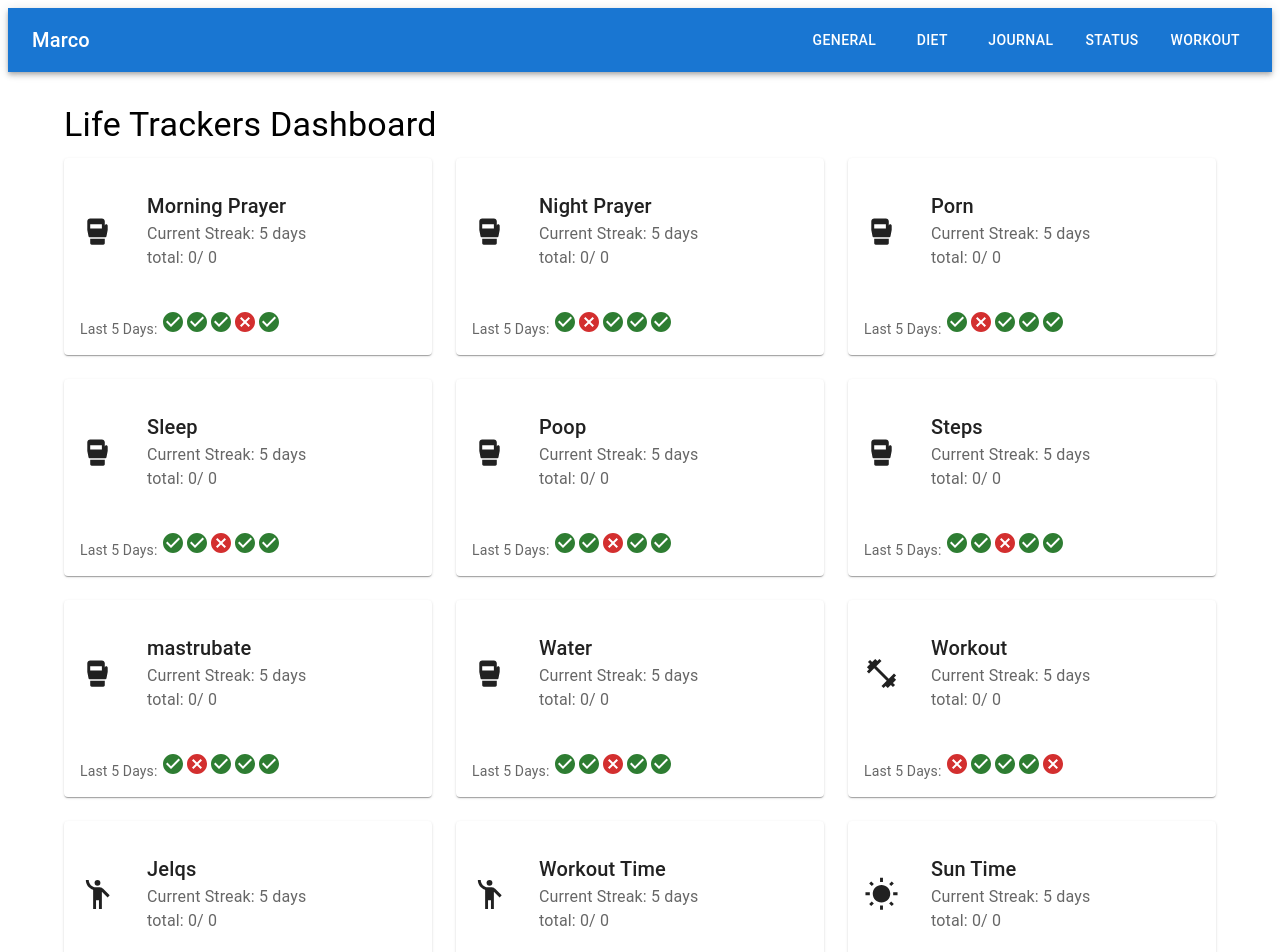
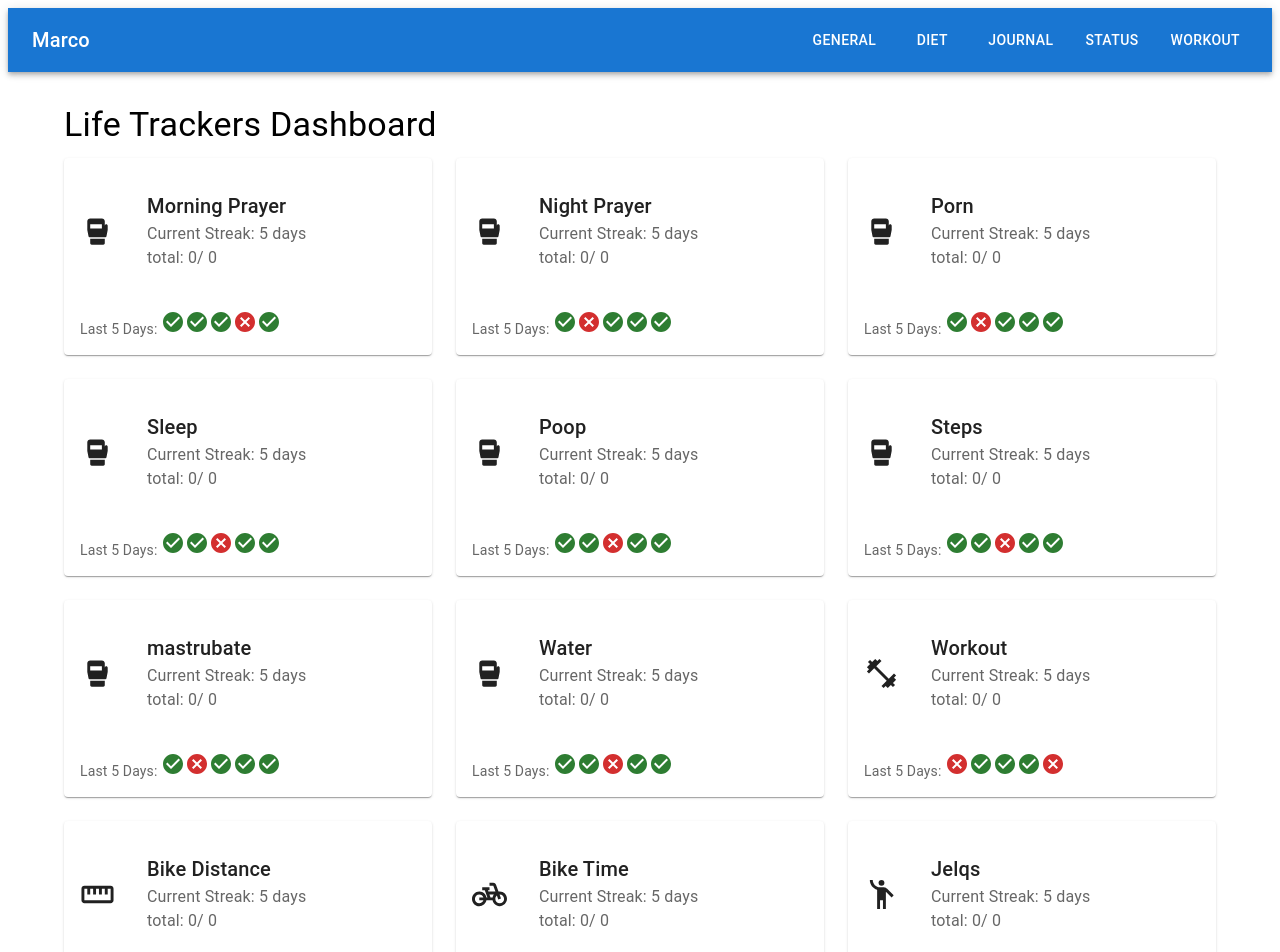
Before and after one commit to codebymarco/life-track-app, a React (Vite) app: page / in a window 1280 px wide. Shown: the top 952 px of the page. Built offline with nearby package versions, Linux system fonts and the light colour scheme.

Commit message:
added bike stuff

```diff
--- a/src/pages/Home.tsx
+++ b/src/pages/Home.tsx
@@ -17,6 +17,8 @@ import FitnessCenterIcon from "@mui/icons-material/FitnessCenter";
 import SportsMmaIcon from "@mui/icons-material/SportsMma"; // Proxy icon for prayer
 import CheckCircleIcon from "@mui/icons-material/CheckCircle";
 import CancelIcon from "@mui/icons-material/Cancel";
+import PedalBikeIcon from "@mui/icons-material/PedalBike";
+import StraightenIcon from "@mui/icons-material/Straighten";
 
 const Home: React.FC = () => {
   const [data, setData] = useState<FormData[]>([]);
@@ -133,7 +135,6 @@ const Home: React.FC = () => {
         return sum + (isNaN(jelqsValue) ? 0 : jelqsValue); // Add value if it's a valid number
       }, 0);
 
-
       const averageWater = totalWater / storedEntries.length;
 
       setStepsTotal(totalSteps);
@@ -155,7 +156,6 @@ const Home: React.FC = () => {
       setSunAverage(averageSun);
       setWorkoutTotal(totalWorkoutTrue);
       setJelqsAverage(average);
-
     } catch {
       setData([]);
     }
@@ -176,6 +176,8 @@ const Home: React.FC = () => {
     prayMorning: Activity;
     porn: Activity;
     workoutTime: Activity;
+    bikeTime: Activity;
+    bikeDistance: Activity;
     masturbate: Activity;
     prayNight: Activity;
     workout: Activity;
@@ -256,7 +258,6 @@ const Home: React.FC = () => {
       total: stepsTotal,
       average: stepsAverage,
     },
-
     workoutTime: {
       name: "Workout Time",
       currentStreak: 5,
@@ -275,6 +276,20 @@ const Home: React.FC = () => {
       name: "Coding",
       currentStreak: 5,
       history: [true, true, true, true, true],
+    },
+    bikeTime: {
+      name: "Bike Time",
+      currentStreak: 5,
+      history: [true, true, false, true, true],
+      total: workoutTimeTotal,
+      average: workoutTimeAverage,
+    },
+    bikeDistance: {
+      name: "Bike Distance",
+      currentStreak: 5,
+      history: [true, true, false, true, true],
+      total: workoutTimeTotal,
+      average: workoutTimeAverage,
     },
     waterIntake: 3.5,
   };
@@ -315,6 +330,14 @@ const Home: React.FC = () => {
     {
       activity: trackerData.workout,
       icon: <FitnessCenterIcon fontSize="large" />,
+    },
+    {
+      activity: trackerData.bikeDistance,
+      icon: <StraightenIcon fontSize="large" />,
+    },
+    {
+      activity: trackerData.bikeTime,
+      icon: <PedalBikeIcon fontSize="large" />,
     },
     { activity: trackerData.jelqs, icon: <EmojiPeopleIcon fontSize="large" /> },
     {
```
